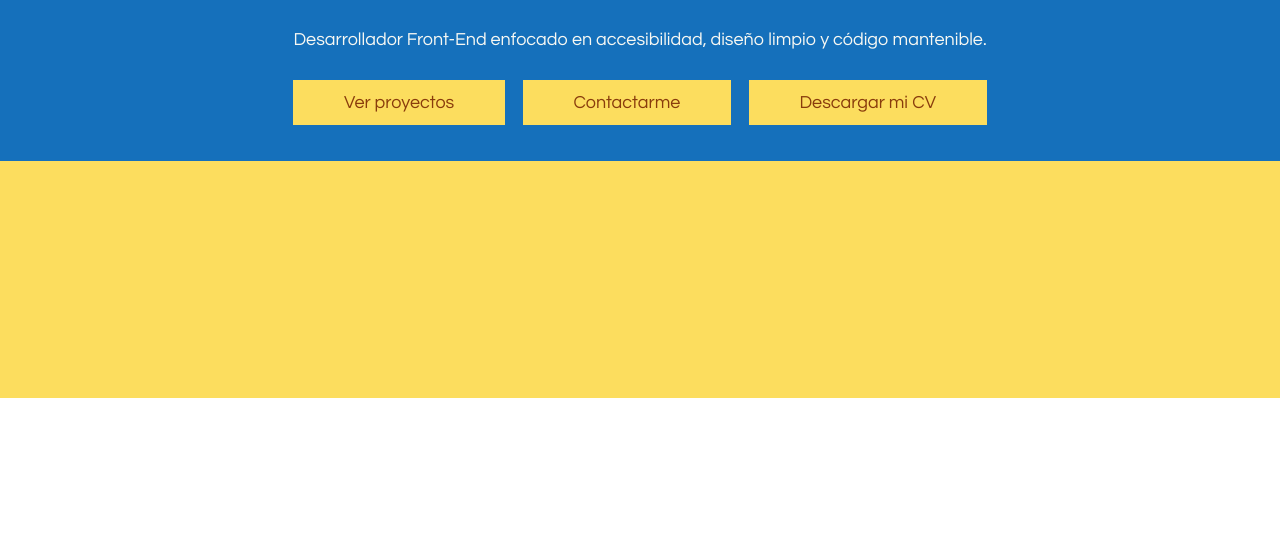
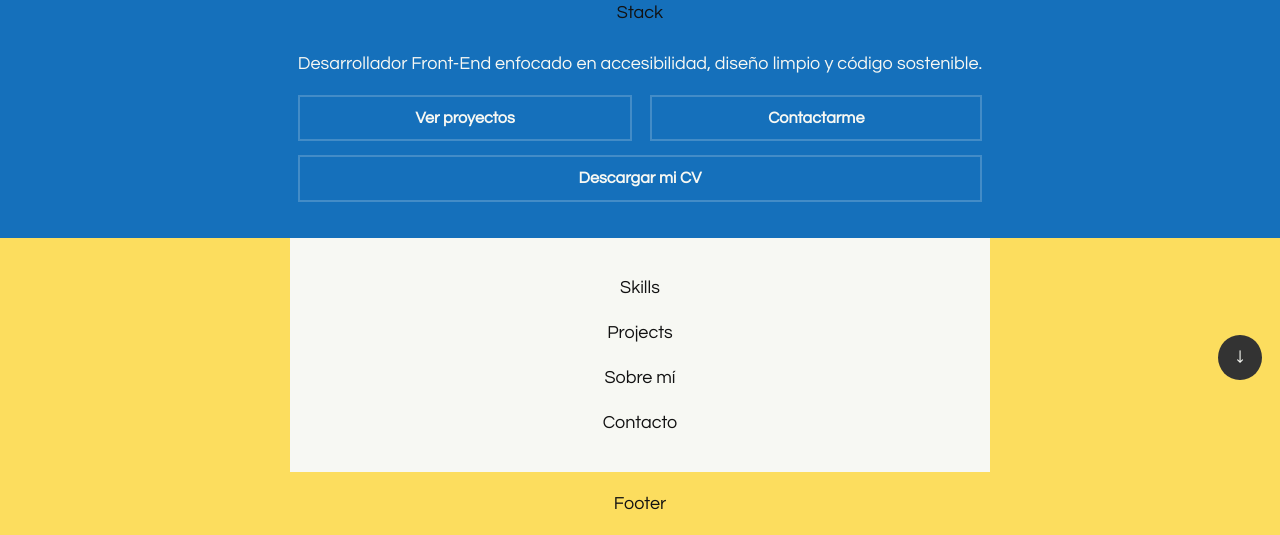
Before and after one commit to juanor9/portfolio, a Gatsby site: page /HomePage/HomePage in a window 1280 px wide. Shown: the part 402-937 px from the top of the page. Before the commit the page ends 800 px from the top, so only its background shows below. Built offline with nearby package versions, Linux system fonts and the light colour scheme; Gatsby itself is replaced by a stand-in of ours.

Commit message:
crate basic structure for home page

```diff
--- a/src/components/HomeHero/HomeHero.scss
+++ b/src/components/HomeHero/HomeHero.scss
@@ -44,7 +44,7 @@
     margin: 0;
     color: $white;
     font-size: 1rem;
-    margin-top: 1.5rem;
+    margin-top: 0.3rem;
   }
 
   &__links {
@@ -53,16 +53,20 @@
     padding: 0;
     display: flex;
     flex-wrap: wrap;
-    gap: 1rem;
+    gap: 0.8rem 1rem;
     width: 100%;
     justify-content: center;
     align-items: center;
-    margin-top: 0.5rem;
   }
 
   &__link {
     display: flex;
     align-items: center;
     flex-grow: 1;
+
+    &--fullwidth {
+      flex-grow: 2;
+      flex-basis: 100%;
+    }
   }
 }
--- a/src/components/HomeHero/HomeHero.tsx
+++ b/src/components/HomeHero/HomeHero.tsx
@@ -13,16 +13,17 @@ const HomeHero = () => {
       <div className="home-hero__content">
         <h1 className="home-hero__title">Juan Camilo Orjuela</h1>
         <h2 className="home-hero__subtitle">Front-end Developer</h2>
-        <p className="home-hero__description">Desarrollador Front-End enfocado en accesibilidad, diseño limpio y código mantenible.</p>
+        <div>Stack</div>
+        <p className="home-hero__description">Desarrollador Front-End enfocado en accesibilidad, diseño limpio y código sostenible.</p>
         <ul className="home-hero__links">
           <li className="home-hero__link">
-            <PrimaryButton text="Ver proyectos" to="/projects" _isLink={true} />
+            <PrimaryButton text="Ver proyectos" to="/projects" _isLink={true} _isDisabled={true} />
             </li>
           <li className="home-hero__link">
-            <PrimaryButton text="Contactarme" to="/contact" _isLink={true}></PrimaryButton>
+            <PrimaryButton text="Contactarme" to="/contact" _isLink={true} _isDisabled={true}/>
             </li>
-          <li className="home-hero__link">
-            <PrimaryButton text="Descargar mi CV" to="/cv" _isLink={true}></PrimaryButton>
+          <li className="home-hero__link--fullwidth">
+            <PrimaryButton text="Descargar mi CV" to="/cv" _isLink={true} _isDisabled={true}/>
             </li>
         </ul>
       </div>
--- a/src/components/ui/PrimaryButton/PrimaryButton.scss
+++ b/src/components/ui/PrimaryButton/PrimaryButton.scss
@@ -1,15 +1,36 @@
 @use '../../../styles/global/forwards' as *;
+
+a.primary-button {
+  display: block;
+  width: 100%;
+}
 
 .primary-button {
   background-color: $yellow;
   padding: 0.5rem 1rem;
-  color: $yellow-900;
-  flex-grow: 1;
+  color: $black;
+  width: 100%;
+  font-size: 0.9rem;
+  font-weight: 600;
+
+  &:hover {
+    background-color: $black;
+    color: $white;
+    @include elevation-medium;
+  }
+
+  &:focus,
+  &:focus-visible {
+    outline: 2px solid var(--focus-color, $yellow);
+    outline-offset: 4px;
+  }
+
+  &.disabled,
+  &[disabled] {
+    cursor: not-allowed;
+    pointer-events: none;
+    background-color: transparent;
+    color:$white;
+    border: 2px solid rgba($white, 0.2);
+  }
 }
-
-.fullwidth {
-    background-color: $yellow;
-    padding: 0.5rem 1rem;
-    color: $yellow-900;
-    width: 100%;
-  }
--- a/src/components/ui/PrimaryButton/PrimaryButton.tsx
+++ b/src/components/ui/PrimaryButton/PrimaryButton.tsx
@@ -37,7 +37,11 @@ const PrimaryButton = (
     )
   }
   return (
-    <button type="button" className={buttonClasses}>
+    <button
+    type="button"
+    className={buttonClasses}
+    {...(_isDisabled && { disabled: true, tabIndex: -1 })}
+    >
       {children}
       {text}
     </button>
--- a/src/pages/HomePage/HomePage.scss
+++ b/src/pages/HomePage/HomePage.scss
@@ -3,4 +3,34 @@
 .home-page{
   background-color: $yellow;
   min-height: 100vh;
+
+  &__scroll-button{
+    position: fixed;
+    bottom: 1rem;
+    right: 1rem;
+    padding: 0.5rem 1rem;
+    background-color: $black;
+    color: $white;
+    border-radius: 50%;
+  }
+
+  &__content{
+    background-color: $white;
+    width: 100%;
+    max-width: 700px;
+    display: flex;
+    flex-direction: column;
+    gap: 1rem;
+    padding: 2rem;
+    margin: 0 auto;
+    align-items: center;
+    justify-content: center;
+  }
+
+  &__footer{
+    background-color: $yellow;
+    text-align: center;
+    padding: 1rem;
+
+  }
 }
--- a/src/pages/HomePage/HomePage.tsx
+++ b/src/pages/HomePage/HomePage.tsx
@@ -5,9 +5,26 @@ import "./HomePage.scss"
 
 const HomePage: React.FC<PageProps> = () => {
   return (
+    <>
+    <button
+    type="button"
+    className="home-page__scroll-button"
+    >
+      ↓
+    </button>
     <main className="home-page">
       <HomeHero />
+      <section className="home-page__content">
+        <article>Skills</article>
+        <article>Projects</article>
+        <article>Sobre mí</article>
+        <article>Contacto</article>
+      </section>
     </main>
+    <footer className="home-page__footer">
+      Footer
+    </footer>
+    </>
   )
 }
 
--- a/src/styles/global/_forwards.scss
+++ b/src/styles/global/_forwards.scss
@@ -1,2 +1,3 @@
 @forward './typography.scss';
 @forward './color.scss';
+@forward './elevation.scss';
--- /dev/null
+++ b/src/styles/global/elevation.scss
@@ -0,0 +1,12 @@
+
+@mixin elevation-low {
+  box-shadow: 0 1px 2px rgba(39, 6, 6, 0.1);
+}
+
+@mixin elevation-medium {
+  box-shadow: 0 4px 8px rgba(39, 6, 6, 0.15);
+}
+
+@mixin elevation-high {
+  box-shadow: 0 8px 16px rgba(39, 6, 6, 0.2);
+}
```
Also changed, not shown: src/styles/global/breakpoints.scss (added, +24 -0 lines).
